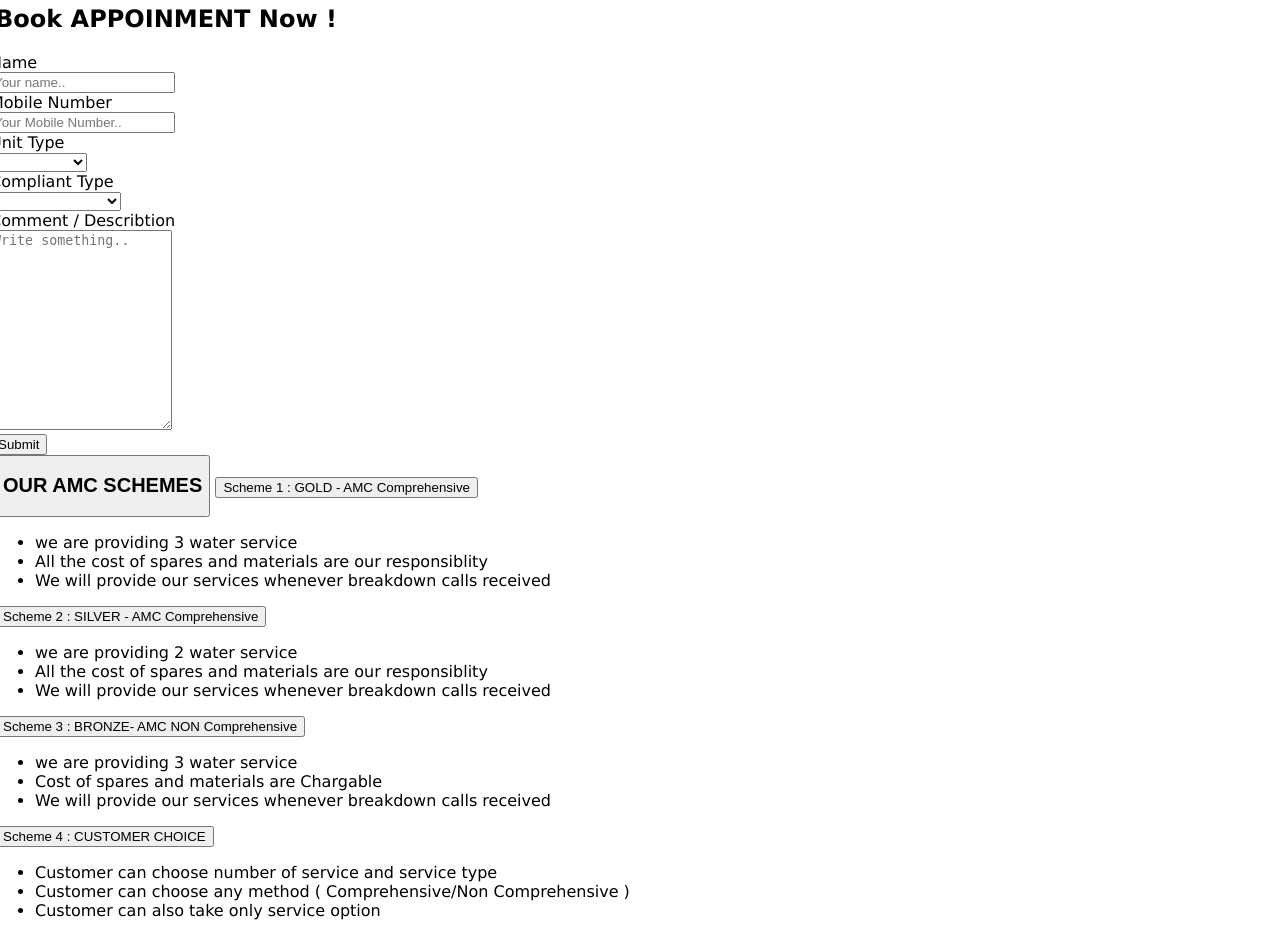
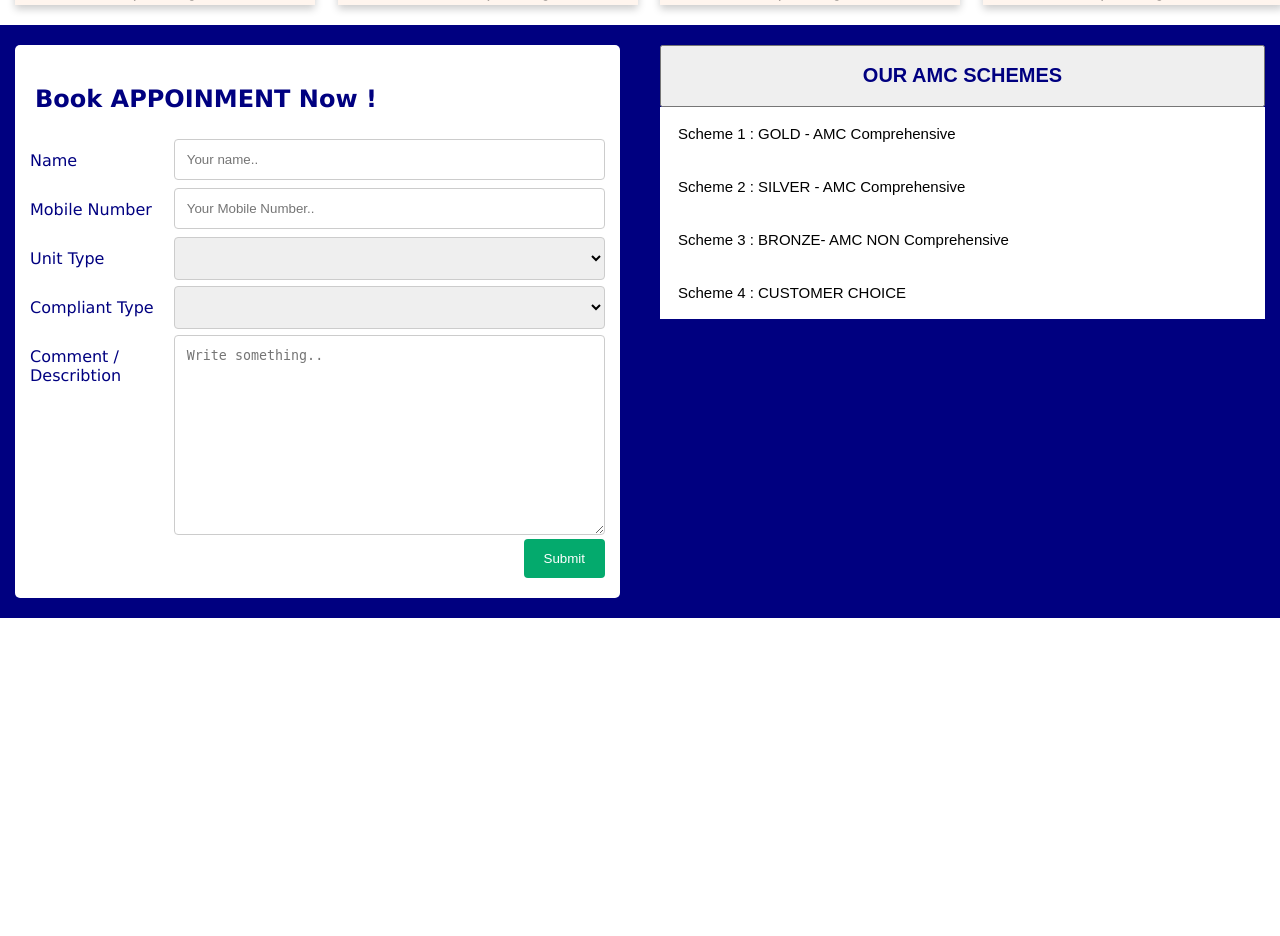
Before and after one commit to SUNDHARAMUNISHRAJA/IEP, a PHP site: page / in a window 1280 px wide. Shown: the part 939-1875 px from the top of the page. After the commit the page ends 1557 px from the top, so only its background shows below. Run offline with PHP 8.4, Linux system fonts and the light colour scheme.

Commit message:
Update style.css

```diff
--- a/style.css
+++ b/style.css
@@ -334,6 +334,7 @@ img {vertical-align: middle;}
   width: 300px;
   height: 300px;
   perspective: 1000px;
+
 }
 
 .flip-card-inner {
@@ -377,28 +378,6 @@ background-color: #000080;
 
 
 
-/*<!---------------    LOGIN SHEET -----------------------!> */
-
-
-/* Float four columns side by side */
-.column {
-  float: left;
-  width: 50%;
-  padding: 0 10px;
-}
-
-/* Remove extra left and right margins, due to padding */
-.row {margin: 0 -5px;}
-
-/* Clear floats after the columns */
-.row:after {
-  content: "";
-  display: table;
-  clear: both;
-}
-
-
-
 /* ---------------------- CARD ACCESS  -----------------------*/
 
 
@@ -406,7 +385,7 @@ background-color: #000080;
 .column {
   float: left;
   width: 25%;
-  padding: 0 10px;
+  padding:20px;
 }
 
 /* Remove extra left and right margins, due to padding */
@@ -440,3 +419,137 @@ background-color: #000080;
 {
   padding-left: 15px;
 }
+
+/*      <!-- Form CSS --->     */
+
+.column-3 {
+  float: left;
+  width: 50%;
+  padding:20px;
+
+}
+
+input[type=text], select, textarea {
+  width: 100%;
+  padding: 12px;
+  border: 1px solid #ccc;
+  border-radius: 4px;
+  resize: vertical;
+}
+
+label {
+  padding: 12px 12px 12px 0;
+  display: inline-block;
+}
+
+input[type=submit] {
+  background-color: #04AA6D;
+  color: white;
+  padding: 12px 20px;
+  border: none;
+  border-radius: 4px;
+  cursor: pointer;
+  float: right;
+}
+
+input[type=submit]:hover {
+  background-color: #45a049;
+}
+
+.container {
+  border-radius: 5px;
+/*  background-color: #000080;*/
+background-color: #fff;
+  padding: 20px;
+  width: 100%;
+  color: #000080;
+/*  opacity: 0.7;*/
+
+}
+
+.col-25 {
+  float: left;
+  width: 25%;
+  margin-top: 6px;
+}
+
+.col-75 {
+  float: left;
+  width: 75%;
+  margin-top: 6px;
+}
+
+/* Clear floats after the columns */
+.row:after {
+  content: "";
+  display: table;
+  clear: both;
+}
+
+/* Responsive layout - when the screen is less than 600px wide, make the two columns stack on top of each other instead of next to each other */
+@media screen and (max-width: 600px) {
+  .col-25, .col-75, input[type=submit] {
+    width: 100%;
+    margin-top: 0;
+  }
+}
+
+@media screen and (max-width: 600px) {
+  .column-3 {
+    width: 100%;
+    display: block;
+    margin-bottom: 20px;
+    background-color: #000;
+  }
+}
+
+
+
+
+/*  -------------------- dROP DOWN TEXT -------------- */
+
+.collapsible {
+/* background-color: #777;*/
+background-color:#FFFFFF ;
+/*opacity: 0.7;*/
+/*  color: white;*/
+color: #000000;
+  cursor: pointer;
+  padding: 18px;
+  width: 100%;
+  border: none;
+  text-align: left;
+  outline: none;
+  font-size: 15px;
+}
+
+.col-3-text-color
+{
+  color: #000080;
+  width: 100%;
+}
+
+.active, .collapsible:hover {
+/*  background-color: #555;--orginal */
+/*background-color: #89CFF0;*/
+/*background-color: #3457D5;*/
+background-color: #000080;
+color: #FFF;
+
+}
+
+.content {
+  padding: 0 18px;
+  max-height: 0;
+  overflow: hidden;
+  transition: max-height 0.2s ease-out;
+  background-color: #f1f1f1;
+}
+
+
+.bgcol
+{
+
+background-color: #000080;
+background-size: 100% 100%;
+}
```
